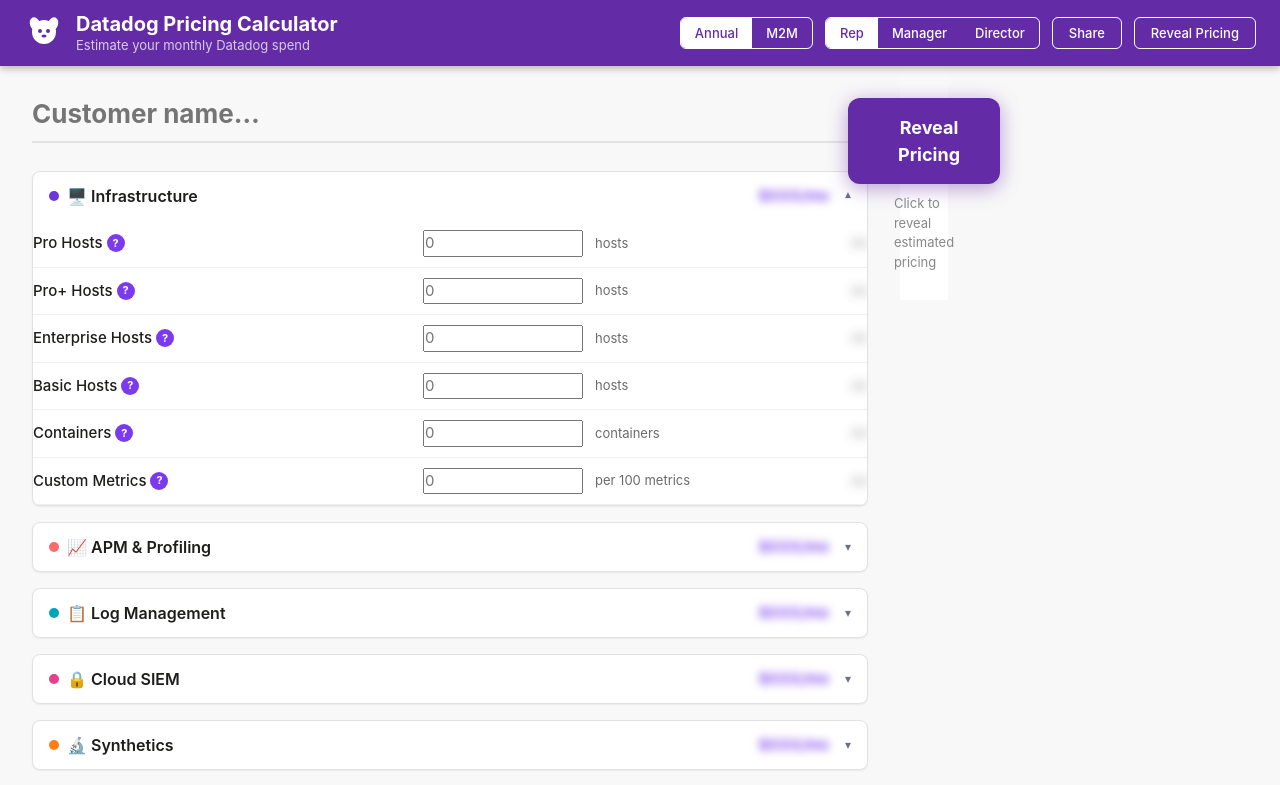
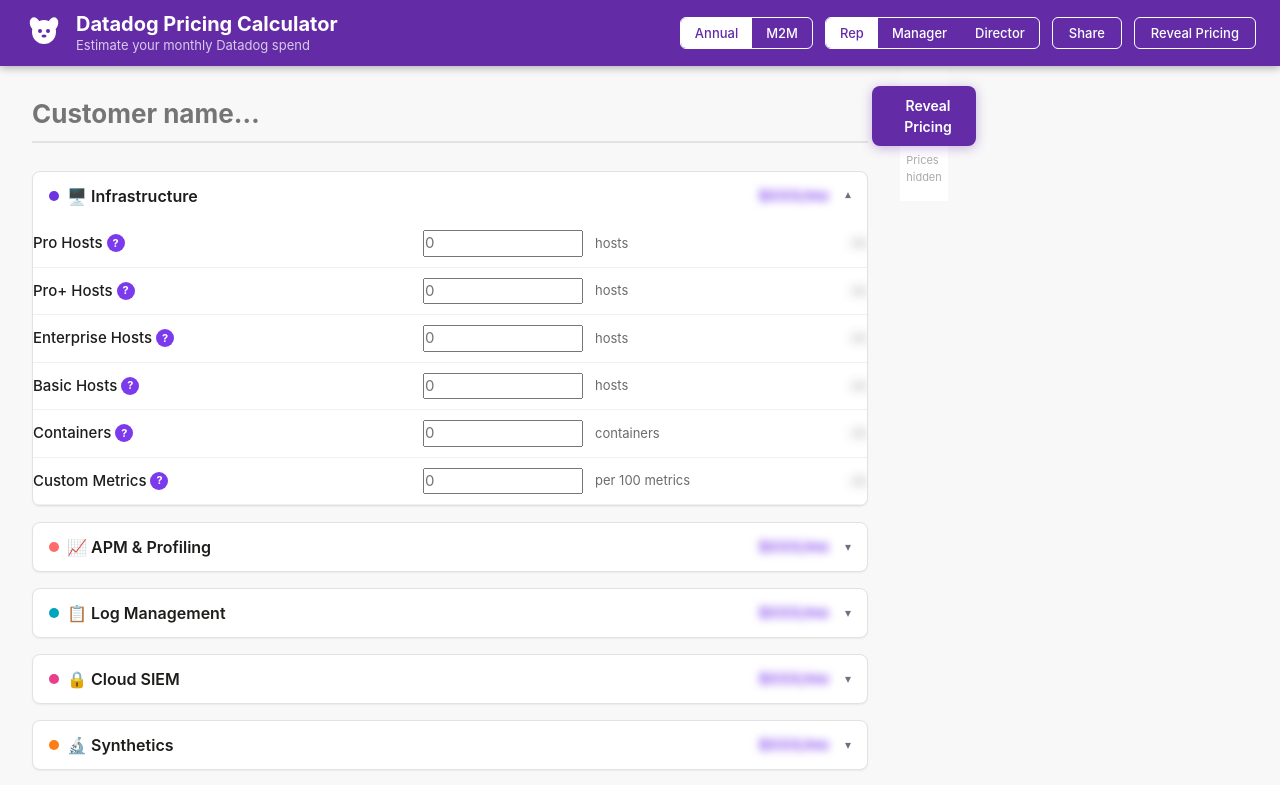
Before and after one commit to benatdatadog/dd-calculator, a React (Vite) app: page / in a window 1280 px wide. Shown: the top 785 px of the page. Built offline with nearby package versions, Linux system fonts and the light colour scheme.

Commit message:
Fix inputs (clear stale localStorage), shrink reveal button

```diff
--- a/src/App.jsx
+++ b/src/App.jsx
@@ -39,7 +39,7 @@
 
 // ─── Persistence helpers ──────────────────────────────────────────────────────
 
-const LS_KEY = 'dd-calc-v1'
+const LS_KEY = 'dd-calc-v3'
 
 const SKIP_PARAMS = new Set(['customer', 'billing', 'level', 'idx'])
 
--- a/src/components/PricingSummary.jsx
+++ b/src/components/PricingSummary.jsx
@@ -7,8 +7,8 @@
 const LockIcon = () => (
   <svg
     xmlns="http://www.w3.org/2000/svg"
-    width="22"
-    height="22"
+    width="15"
+    height="15"
     viewBox="0 0 24 24"
     fill="none"
     stroke="currentColor"
@@ -44,12 +44,12 @@
           position: 'sticky',
           bottom: 0,
           zIndex: 200,
-          background: 'linear-gradient(to top, rgba(255,255,255,1) 70%, rgba(255,255,255,0))',
-          padding: '32px 24px 28px',
+          background: 'linear-gradient(to top, rgba(255,255,255,1) 60%, rgba(255,255,255,0))',
+          padding: '20px 24px 16px',
           display: 'flex',
           flexDirection: 'column',
           alignItems: 'center',
-          gap: '10px',
+          gap: '6px',
           pointerEvents: 'none',
         }}
       >
@@ -59,16 +59,16 @@
             pointerEvents: 'all',
             display: 'inline-flex',
             alignItems: 'center',
-            gap: '10px',
-            padding: '16px 40px',
-            fontSize: '18px',
-            fontWeight: 700,
+            gap: '8px',
+            padding: '9px 24px',
+            fontSize: '14px',
+            fontWeight: 600,
             color: '#fff',
             background: PURPLE,
             border: 'none',
-            borderRadius: '12px',
+            borderRadius: '8px',
             cursor: 'pointer',
-            boxShadow: '0 4px 20px rgba(99,44,166,0.45)',
+            boxShadow: '0 2px 12px rgba(99,44,166,0.35)',
             transition: 'opacity 0.15s, transform 0.1s',
           }}
           onMouseEnter={(e) => {
@@ -87,11 +87,11 @@
           style={{
             pointerEvents: 'none',
             margin: 0,
-            fontSize: '13px',
-            color: '#888',
+            fontSize: '11px',
+            color: '#aaa',
           }}
         >
-          Click to reveal estimated pricing
+          Prices hidden
         </p>
       </div>
     );
```
